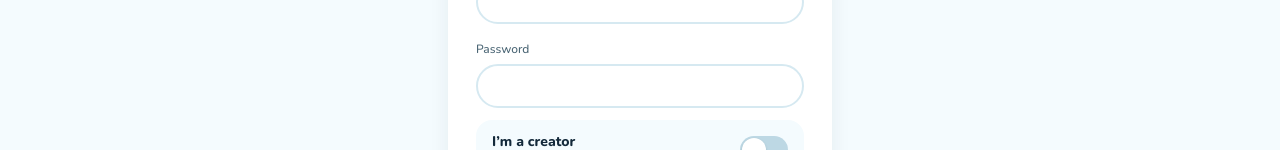
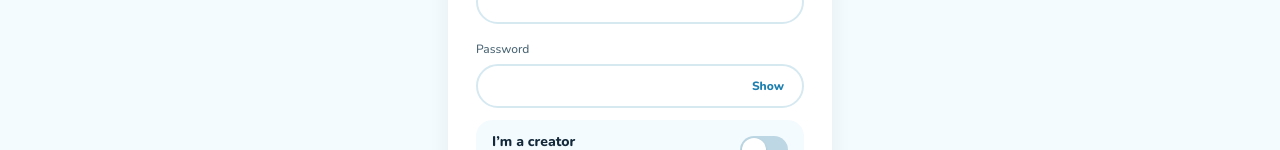
Before and after one commit to enovaenters-hash/pinnr-creator, a Next.js app: page /signup in a window 1280 px wide. Shown: the part 374-524 px from the top of the page. Built offline with nearby package versions, Linux system fonts and the light colour scheme; no server answers.

Commit message:
Add files via upload

```diff
--- a/app/signup/page.tsx
+++ b/app/signup/page.tsx
@@ -4,7 +4,7 @@ import { useEffect, useState } from 'react';
 import Link from 'next/link';
 import { useRouter } from 'next/navigation';
 import { getSupabase } from '@/lib/supabase';
-import { AuthCard, Switch, inputClass, primaryBtn } from '@/components/AuthCard';
+import { AuthCard, PasswordField, Switch, inputClass, primaryBtn } from '@/components/AuthCard';
 import EmailCode from '@/components/EmailCode';
 
 /**
@@ -84,8 +84,7 @@ export default function SignupPage() {
           </label>
           <label className="block">
             <span className="text-xs font-medium text-gray-600">Password</span>
-            <input id="signup-password" className={`${inputClass} mt-1`} type="password" value={password} minLength={6}
-              onChange={(e) => setPassword(e.target.value)} autoComplete="new-password" required />
+            <PasswordField id="signup-password" value={password} onChange={setPassword} autoComplete="new-password" minLength={6} />
           </label>
           <Switch id="signup-creator" on={creator} onChange={setCreator} label="I’m a creator" hint="Your TikTok spots go on the map." />
           {creator && (
```
